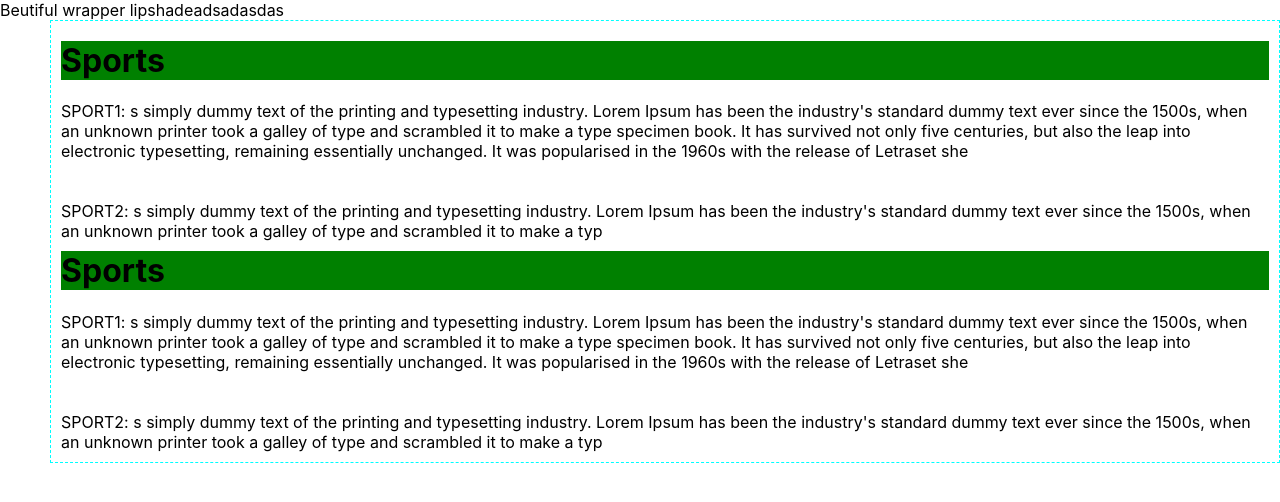
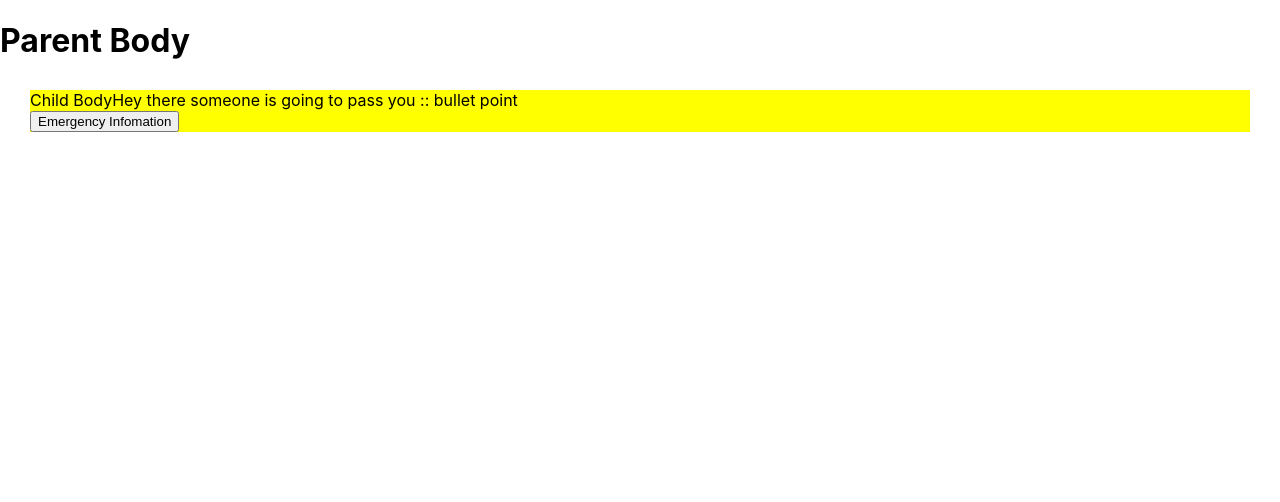
Before and after one commit to thakurutkarsh22/newton-react-fsd-july-2023, a React (Create React App) app: page / in a window 1280 px wide. Shown: the top 502 px of the page. Built offline with nearby package versions, Linux system fonts and the light colour scheme.

Commit message:
Communication (P -> C), (C -> P)

```diff
--- /dev/null
+++ b/src/2.Communication/1.ParentToCHild/Child.js
@@ -0,0 +1,14 @@
+function Child(props) {
+  const { infomation } = props;
+
+  return (
+    <>
+      <div style={{ margin: "30px", background: "yellow" }}>
+        Child Body
+        {infomation}
+      </div>
+    </>
+  );
+}
+
+export default Child;
--- /dev/null
+++ b/src/2.Communication/1.ParentToCHild/Parent.js
@@ -0,0 +1,15 @@
+import Child from "./Child";
+
+function Parent() {
+  const infomation = "Hey there someone is going to pass you ";
+
+  return (
+    <>
+      <h1>Parent Body</h1>
+
+      <Child infomation={infomation} />
+    </>
+  );
+}
+
+export default Parent;
--- /dev/null
+++ b/src/2.Communication/2.ChildToParent/Child.js
@@ -0,0 +1,26 @@
+function Child(props) {
+  const { bulletPoint, childCommunicatorHandler } = props;
+
+  // childCommunicatorHandler -> PHONE
+  // console.log(bulletPoint, childCommunicatorHandler);
+
+  return (
+    <>
+      <div style={{ margin: "30px", background: "yellow" }}>
+        Child Body
+        {bulletPoint}
+        <div>
+          <button
+            onClick={() => {
+              childCommunicatorHandler("Hey there I am safe!!");
+            }}
+          >
+            Emergency Infomation{" "}
+          </button>
+        </div>
+      </div>
+    </>
+  );
+}
+
+export default Child;
--- /dev/null
+++ b/src/2.Communication/2.ChildToParent/Parent.js
@@ -0,0 +1,23 @@
+import Child from "./Child";
+
+function Parent() {
+  const bulletPoint = "Hey there someone is going to pass you :: bullet point ";
+
+  // childCommunicatorHandler -> PHONE
+  const childCommunicatorHandler = (infomation) => {
+    console.log(infomation, "infomation HAS BEEN RECIEVED TO PARENT ");
+  };
+
+  return (
+    <>
+      <h1>Parent Body</h1>
+
+      <Child
+        childCommunicatorHandler={childCommunicatorHandler}
+        bulletPoint={bulletPoint}
+      />
+    </>
+  );
+}
+
+export default Parent;
--- a/src/App.js
+++ b/src/App.js
@@ -8,6 +8,8 @@ import MultipleState from "./1.BasicReact/5.MultipleState/1.Multiple_Use_State/M
 import SingleUseState from "./1.BasicReact/5.MultipleState/2.Single_Use_State/SingleUseState";
 import MainContentComponent from "./1.BasicReact/6.WrapperBeautifulComponent/MainContentComponent";
 import BeautifulWrapper from "./1.BasicReact/6.WrapperBeautifulComponent/BeautifulWrapper";
+import Parent from "./2.Communication/2.ChildToParent/Parent";
+// import Parent from "./2.Communication/1.ParentToCHild/Parent";
 
 // App Component (Kind of HTMl + pure JS)
 
@@ -58,10 +60,12 @@ function App() {
 
       <input type="text" /> */}
 
-      <BeautifulWrapper beauty={"lipshadeadsadasdas"}>
+      {/* <BeautifulWrapper beauty={"lipshadeadsadasdas"}>
         <MainContentComponent />
         <MainContentComponent />
-      </BeautifulWrapper>
+      </BeautifulWrapper> */}
+
+      <Parent />
     </>
   );
 }
```
